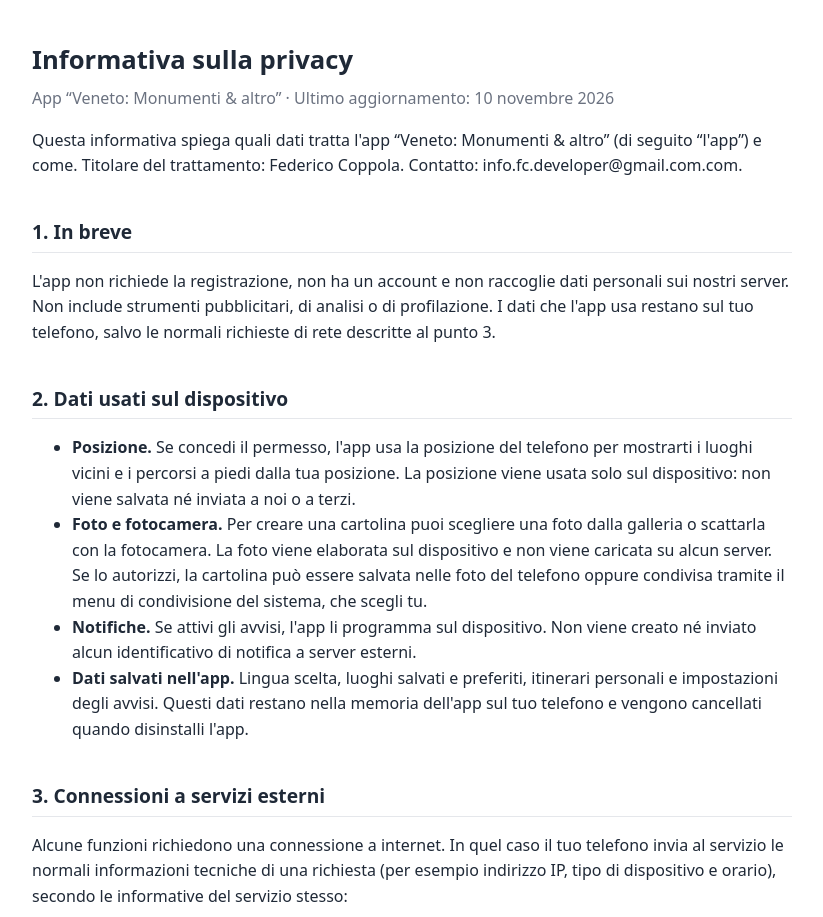
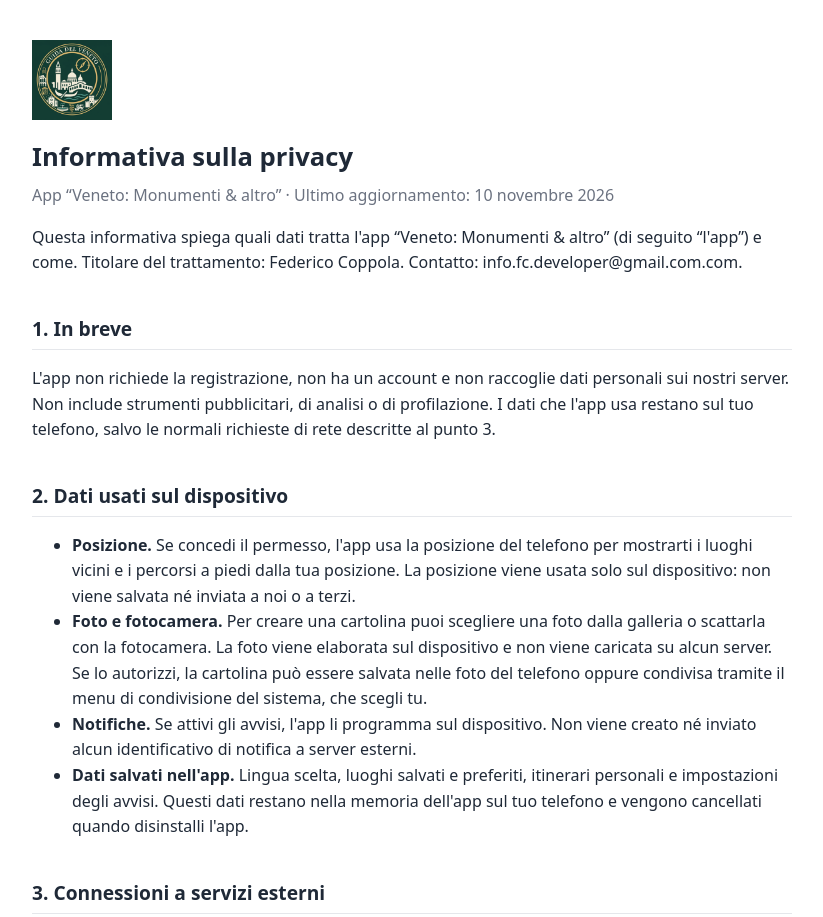
Before and after one commit to fcdeveloperapps/fcdeveloperapps.github.io, a plain HTML site: page veneto/privacy.html in a window 1280 px wide. Shown: the top 917 px of the page, without its empty margins (228-1051 px from the left). Drawn offline with Linux system fonts and the light colour scheme.

Commit message:
Add app icon to privacy page

```diff
--- a/veneto/privacy.html
+++ b/veneto/privacy.html
@@ -10,10 +10,17 @@ h1{font-size:1.6em;margin-bottom:.2em}
 h2{font-size:1.2em;margin-top:2em;border-bottom:1px solid #e5e7eb;padding-bottom:.2em}
 .data{color:#6b7280;margin-top:0}
 hr{border:0;border-top:2px solid #133d33;margin:48px 0}
+.app-icon{
+  display:block;
+  width:80px;
+  height:80px;
+  object-fit:contain;
+  margin-bottom:16px;
+}
 </style>
 </head>
 <body>
-
+<img src="icona.png" alt="Icona dell'app" class="app-icon">
 <h1>Informativa sulla privacy</h1>
 <p class="data">App “Veneto: Monumenti &amp; altro” · Ultimo aggiornamento: 10 novembre 2026</p>
 
```
